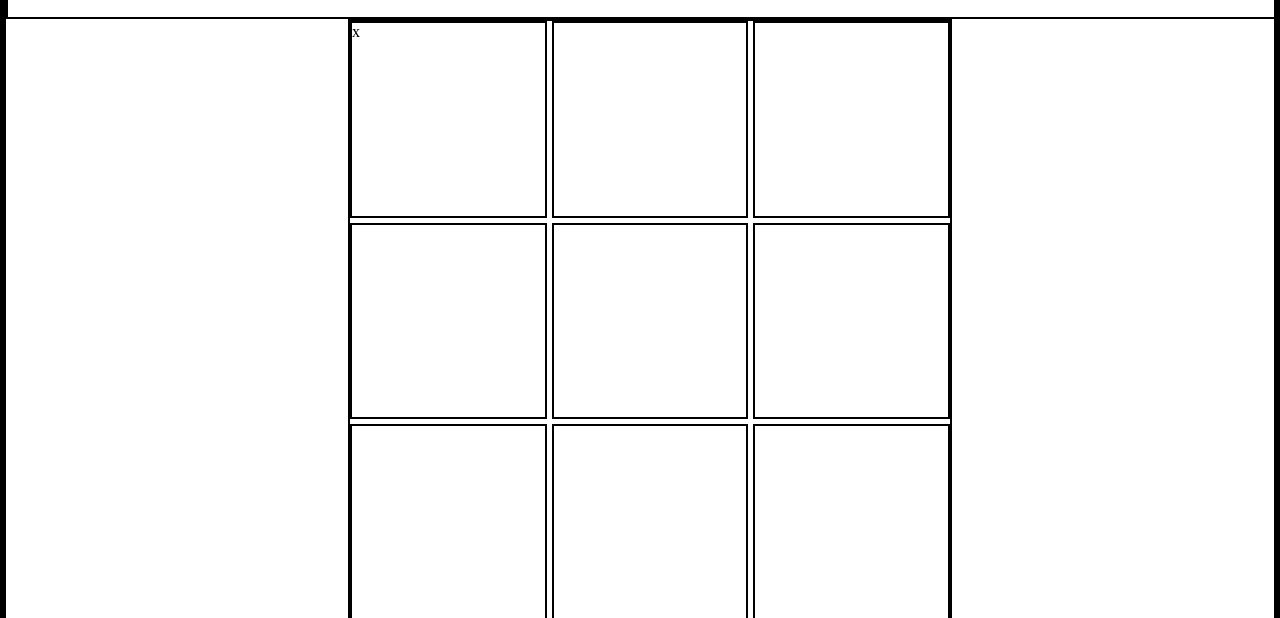
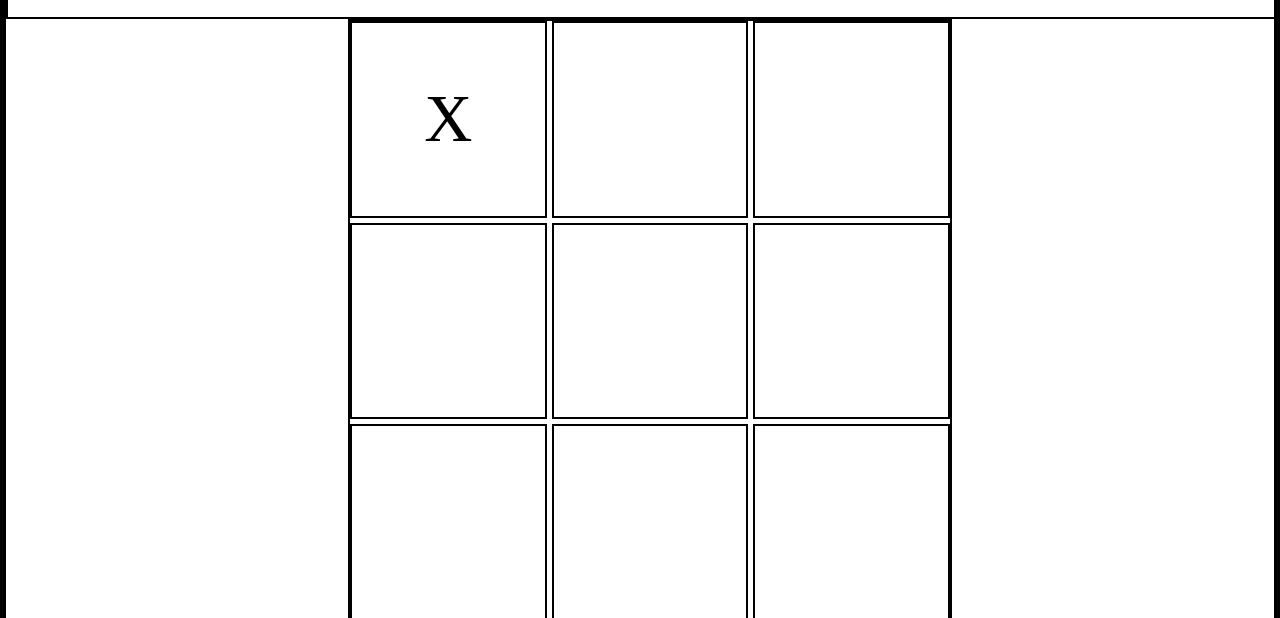
Before and after one commit to dario-cruz/tic-tac-toe, a plain HTML site: page index.html in a window 1280 px wide. Both pictures are taken after a click on the element 448 px from the left and 190 px from the top of the page. Shown: the part 71-689 px from the top of the page. Drawn offline with Linux system fonts and the light colour scheme.

Commit message:
Fix centering for gameboard elems.

```diff
--- a/code.js
+++ b/code.js
@@ -23,7 +23,10 @@ const gameBoard = (() => {
 
     // Eventlistners for gameBoard elements.
     gameSquareTL.addEventListener('click', () => {
-        gameSquareTL.innerHTML = 'x'
+        gameSquareTL.innerHTML = 'X'
+    })
+    gameSquareML.addEventListener('click', () => {
+        gameSquareML.innerHTML = 'X'
     })
 
     // Defining the gameboard positions in object.
--- a/styles.css
+++ b/styles.css
@@ -69,3 +69,12 @@
 #bottomright {
     grid-area: bottomright;
 }
+
+/* Font sizing for Gameboard squares. */
+.gameboard > div {
+    font-size: 50pt;
+    text-align: center;
+    display: flex;
+    justify-content: center;
+    align-items: center;
+}
```
